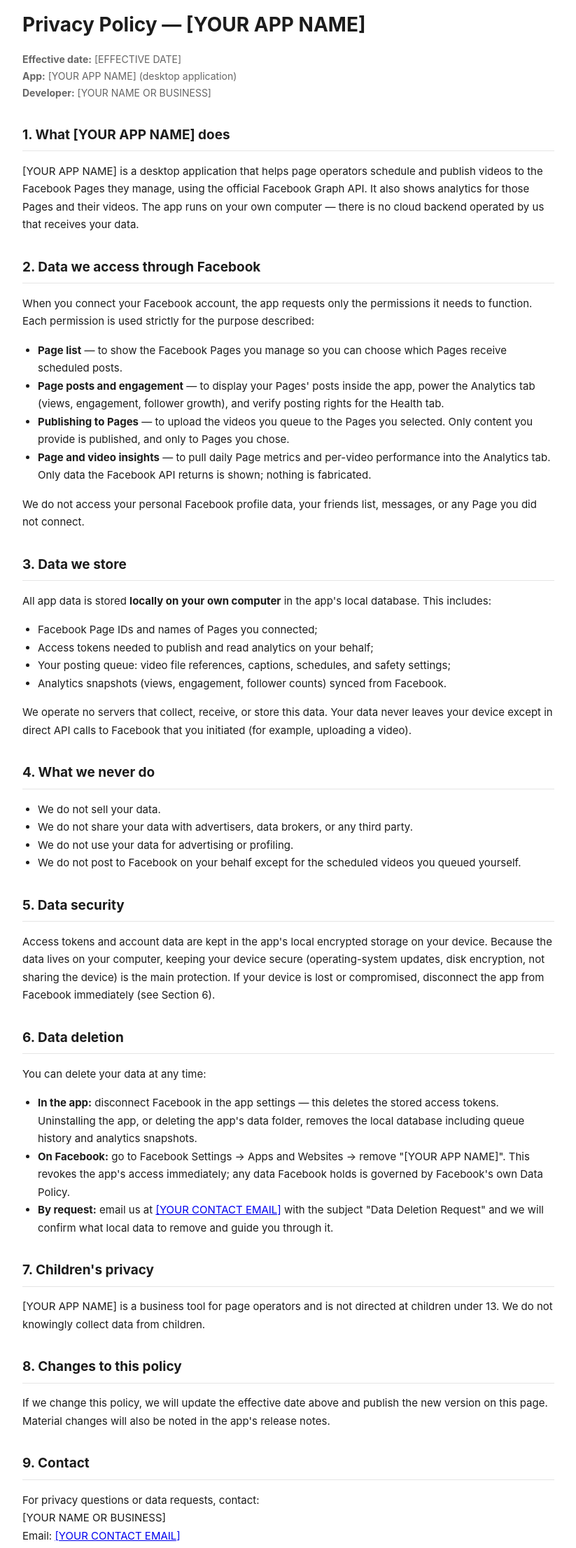
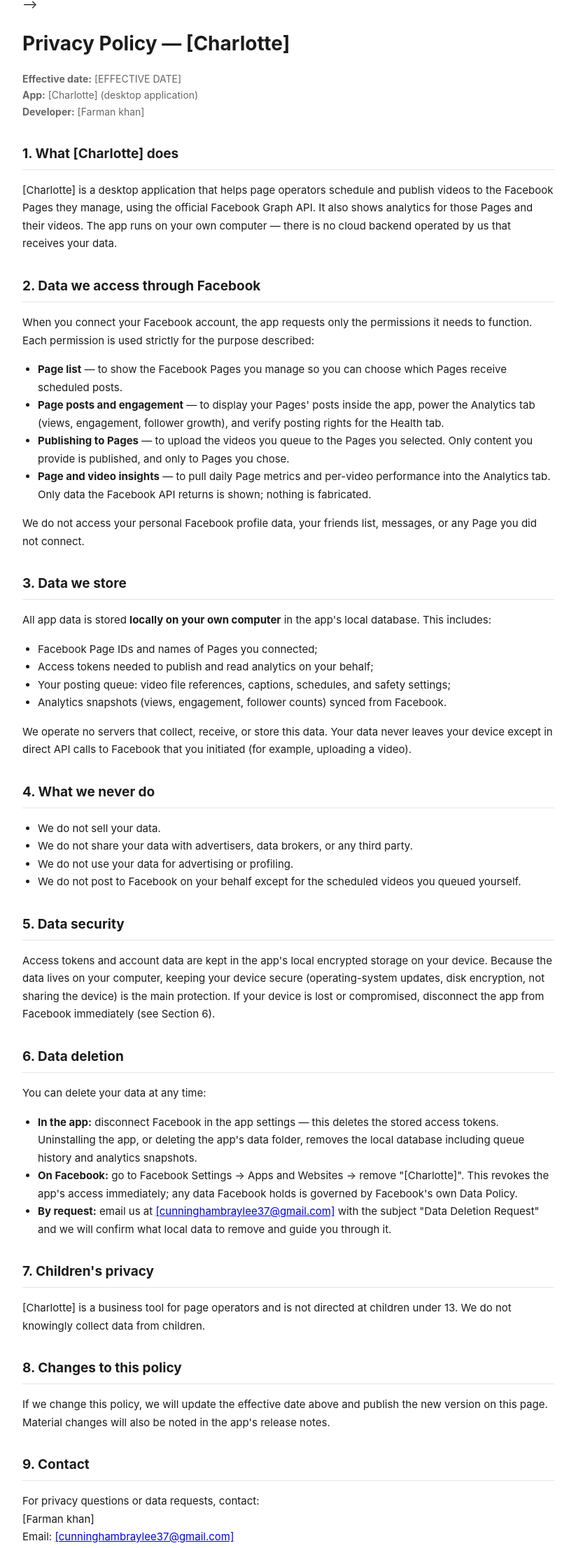
Before and after one commit to cunninghambraylee37-source/Charlotte, a plain HTML site: page index.html in a window 1280 px wide. Shown: the part 39-2251 px from the top of the page at 70% size, without its empty margins (228-1051 px from the left). Drawn offline with Linux system fonts and the light colour scheme.

Commit message:
Update index.html

```diff
--- a/index.html
+++ b/index.html
@@ -1,41 +1,10 @@
-<!DOCTYPE html>
-<!--
-  ============================================================
-  PRIVACY POLICY TEMPLATE — FOR STUDENTS CREATING THEIR OWN
-  FACEBOOK APP (page management / video uploading app)
-  ============================================================
-  HOW TO USE THIS FILE (these instructions are invisible on
-  the published page — only you see them here):
 
-  1. Replace EVERYTHING in [SQUARE BRACKETS] with your own
-     details. There are 4 things to fill in:
-       [YOUR APP NAME]          — the Display name of your app
-                                  in the Meta dashboard
-       [YOUR NAME OR BUSINESS]  — your name, or your business
-                                  name if you have one
-       [YOUR CONTACT EMAIL]     — an email you actually check
-                                  (appears twice — replace both)
-       [EFFECTIVE DATE]         — today's date
-  2. Do NOT delete any section. Meta checks that the policy
-     covers what data the app accesses and how to delete it.
-  3. HOST IT FREE (no domain needed), then paste the link in
-     the Meta dashboard field "Privacy policy URL":
-       • GitHub Pages: create a free repo, upload this file,
-         enable Pages — your link looks like
-         https://[username].github.io/[repo]/privacy-policy.html
-       • Netlify Drop: drag this file onto drop.netlify.com —
-         you get a free link instantly
-       • Google Sites: create a free site, paste this text in
-  4. This file is already named index.html — upload it as-is,
-     or share this repo so students can FORK it and edit it
-     online (pencil icon) without downloading anything.
-  ============================================================
 -->
 <html lang="en">
 <head>
 <meta charset="UTF-8">
 <meta name="viewport" content="width=device-width, initial-scale=1.0">
-<title>Privacy Policy — [YOUR APP NAME]</title>
+<title>Privacy Policy — [Charlotte]</title>
 <style>
   body { font-family: -apple-system, "Segoe UI", Roboto, Arial, sans-serif; line-height: 1.7; color: #1c1c1c; max-width: 760px; margin: 0 auto; padding: 32px 20px 64px; }
   h1 { font-size: 28px; margin-bottom: 4px; }
@@ -48,13 +17,13 @@
 </head>
 <body>
 
-<h1>Privacy Policy — [YOUR APP NAME]</h1>
+<h1>Privacy Policy — [Charlotte]</h1>
 <p class="meta"><strong>Effective date:</strong> [EFFECTIVE DATE]<br>
-<strong>App:</strong> [YOUR APP NAME] (desktop application)<br>
-<strong>Developer:</strong> [YOUR NAME OR BUSINESS]</p>
+<strong>App:</strong> [Charlotte] (desktop application)<br>
+<strong>Developer:</strong> [Farman khan]</p>
 
-<h2>1. What [YOUR APP NAME] does</h2>
-<p>[YOUR APP NAME] is a desktop application that helps page operators schedule and publish videos to the Facebook Pages they manage, using the official Facebook Graph API. It also shows analytics for those Pages and their videos. The app runs on your own computer — there is no cloud backend operated by us that receives your data.</p>
+<h2>1. What [Charlotte] does</h2>
+<p>[Charlotte] is a desktop application that helps page operators schedule and publish videos to the Facebook Pages they manage, using the official Facebook Graph API. It also shows analytics for those Pages and their videos. The app runs on your own computer — there is no cloud backend operated by us that receives your data.</p>
 
 <h2>2. Data we access through Facebook</h2>
 <p>When you connect your Facebook account, the app requests only the permissions it needs to function. Each permission is used strictly for the purpose described:</p>
@@ -91,22 +60,22 @@
 <p>You can delete your data at any time:</p>
 <ul>
   <li><strong>In the app:</strong> disconnect Facebook in the app settings — this deletes the stored access tokens. Uninstalling the app, or deleting the app's data folder, removes the local database including queue history and analytics snapshots.</li>
-  <li><strong>On Facebook:</strong> go to Facebook Settings → Apps and Websites → remove "[YOUR APP NAME]". This revokes the app's access immediately; any data Facebook holds is governed by Facebook's own Data Policy.</li>
-  <li><strong>By request:</strong> email us at <a href="mailto:[YOUR CONTACT EMAIL]">[YOUR CONTACT EMAIL]</a> with the subject "Data Deletion Request" and we will confirm what local data to remove and guide you through it.</li>
+  <li><strong>On Facebook:</strong> go to Facebook Settings → Apps and Websites → remove "[Charlotte]". This revokes the app's access immediately; any data Facebook holds is governed by Facebook's own Data Policy.</li>
+  <li><strong>By request:</strong> email us at <a href="mailto:[cunninghambraylee37@gmail.com]">[cunninghambraylee37@gmail.com]</a> with the subject "Data Deletion Request" and we will confirm what local data to remove and guide you through it.</li>
 </ul>
 
 <h2>7. Children's privacy</h2>
-<p>[YOUR APP NAME] is a business tool for page operators and is not directed at children under 13. We do not knowingly collect data from children.</p>
+<p>[Charlotte] is a business tool for page operators and is not directed at children under 13. We do not knowingly collect data from children.</p>
 
 <h2>8. Changes to this policy</h2>
 <p>If we change this policy, we will update the effective date above and publish the new version on this page. Material changes will also be noted in the app's release notes.</p>
 
 <h2>9. Contact</h2>
 <p>For privacy questions or data requests, contact:<br>
-[YOUR NAME OR BUSINESS]<br>
-Email: <a href="mailto:[YOUR CONTACT EMAIL]">[YOUR CONTACT EMAIL]</a></p>
+[Farman khan]<br>
+Email: <a href="mailto:[YOUR CONTACT EMAIL]">[cunninghambraylee37@gmail.com]</a></p>
 
-<p class="brand">[YOUR APP NAME] · [YOUR NAME OR BUSINESS]</p>
+<p class="brand">[Charlotte] · [Farman khan]</p>
 
 </body>
 </html>
```
